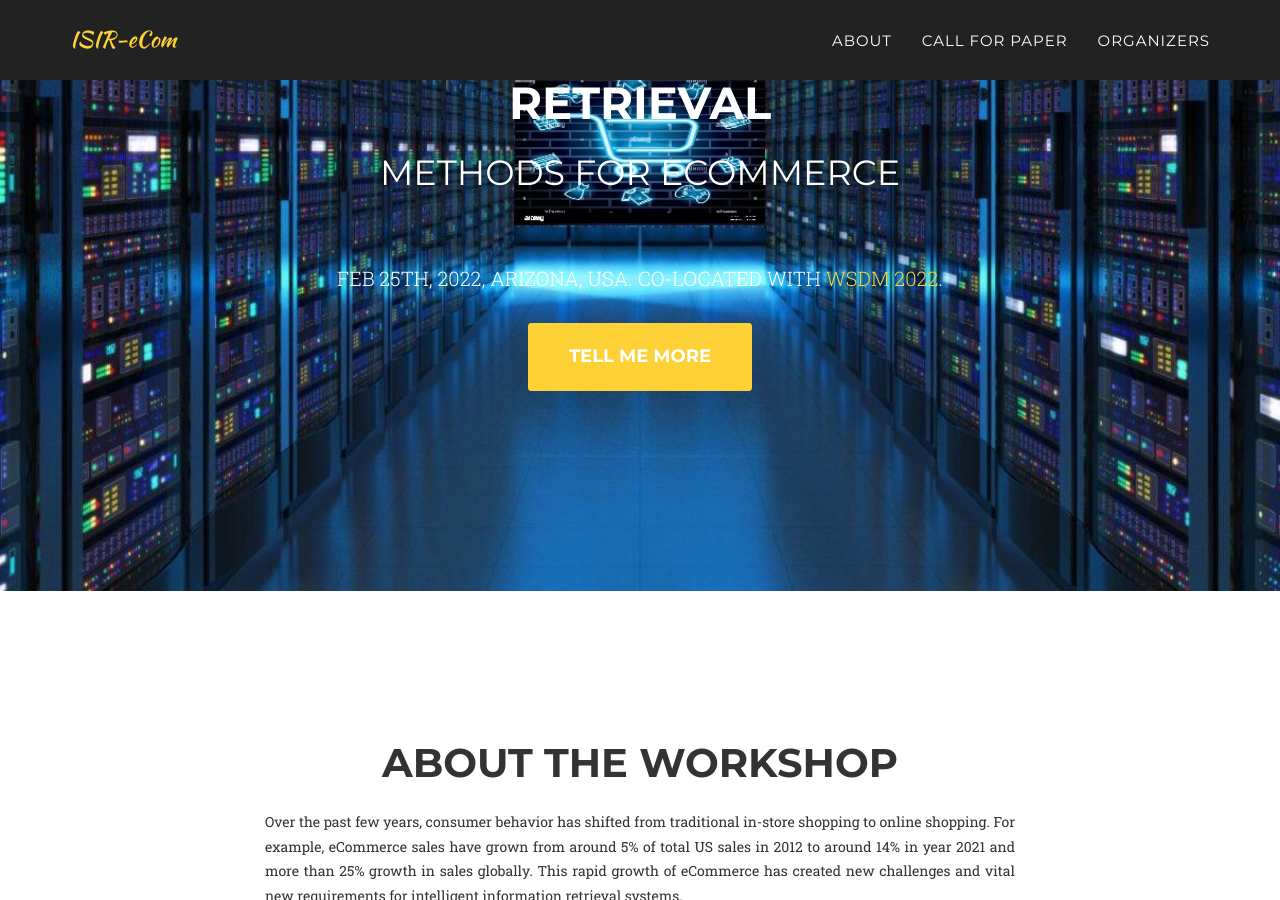
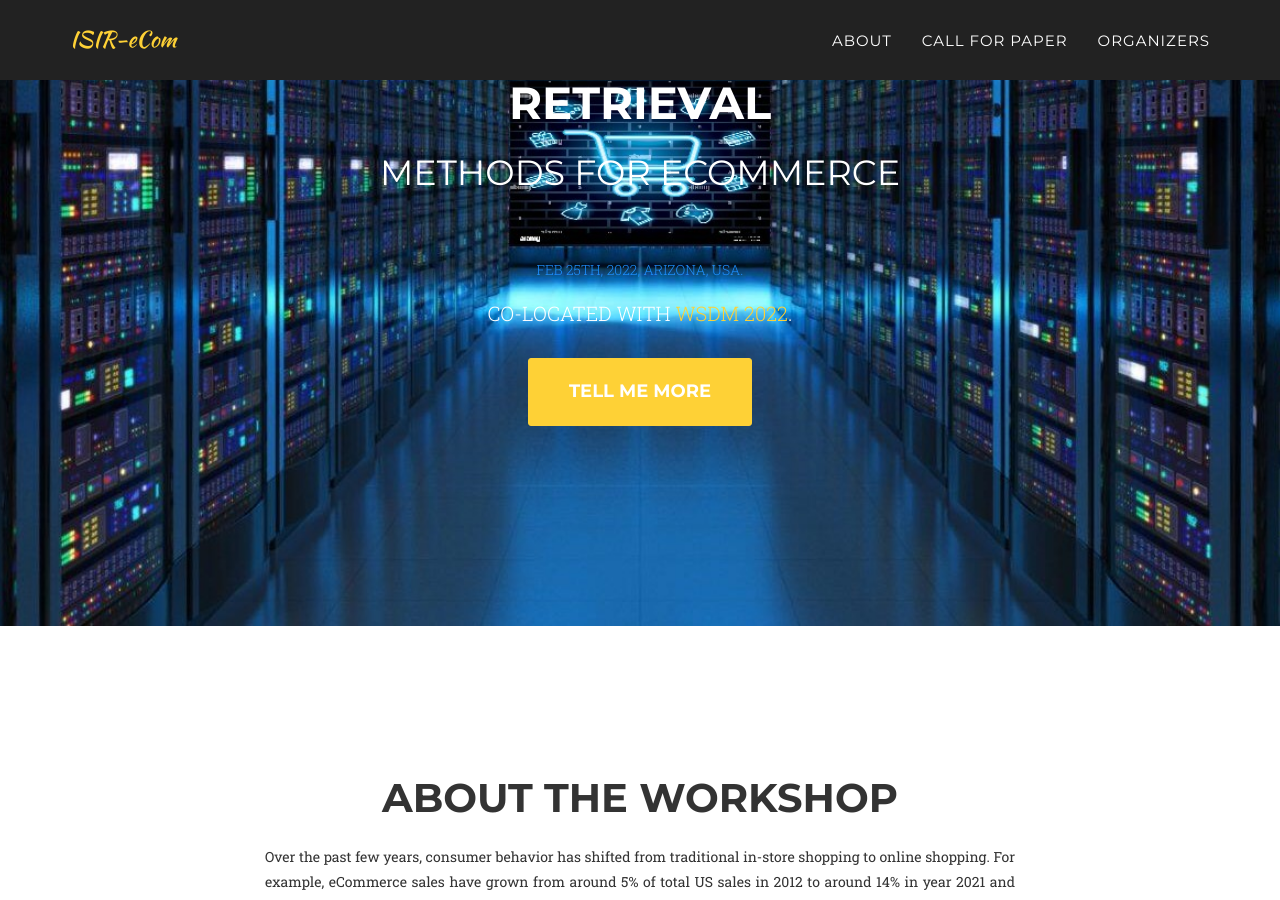
Before and after one commit to ISIR-eCom/ISIR-eCom.github.io, a Jekyll site: the page built from index.html, in a window 1280 px wide and 900 px high, scrolled down 314 px. Built offline with Jekyll 4.4.1, drawn with Linux system fonts in a browser that asks for light colours; some web fonts are replaced.

Commit message:
check Font Color

```diff
--- a/_includes/header.html
+++ b/_includes/header.html
@@ -50,7 +50,7 @@
                 <div class="intro-lead-in_small">The First International Workshop on</div>
                 <div class="intro-heading_small">Interactive and Scalable Information Retrieval</div>
                 <div class="intro-subheading_small">methods for eCommerce</div>
-                <div class="intro-heading_tiny ">Feb 25th, 2022, Arizona, USA. Co-located with <a href="https://www.wsdm-conference.org/2022/" target="\_blank">WSDM 2022</a>.</div>
+                <div class="intro-heading_tiny "><p style="color:DodgerBlue;">Feb 25th, 2022, Arizona, USA.</p> Co-located with <a href="https://www.wsdm-conference.org/2022/" target="\_blank">WSDM 2022</a>.</div>
                 <a href="#about" class="page-scroll btn btn-xl">Tell Me More</a>
             </div>
         </div>
```
